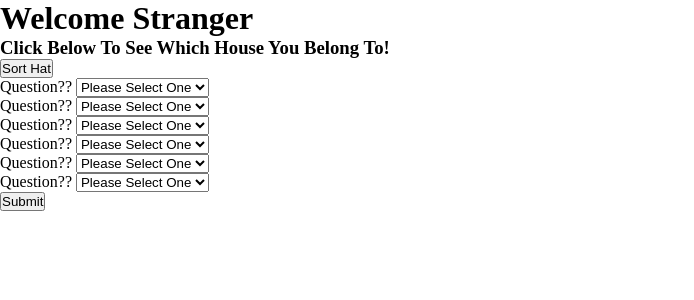
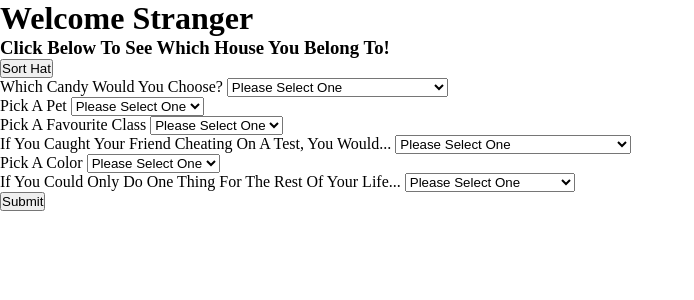
Before and after one commit to prietopedro/harry-potter-vue, a Vue app: page / in a window 1280 px wide. Shown: the top 300 px of the page, without its empty margins (0-694 px from the left). Built offline with nearby package versions, Linux system fonts and the light colour scheme.

Commit message:
Skeleton Done; needs the logic

```diff
--- a/src/components/Question.vue
+++ b/src/components/Question.vue
@@ -1,12 +1,12 @@
 <template>
     <form>
-        <label> Question??
+        <label> {{question.question}}
         <select>
                         <option value="">Please Select One</option>
-                        <option value="1">Hey</option>
-                        <option value="2">Hey</option>
-                        <option value="3">Yo</option>
-                        <option value="4">Yo</option>
+                        <option value="1">{{question.a}}</option>
+                        <option value="2">{{question.b}}</option>
+                        <option value="3">{{question.c}}</option>
+                        <option value="4">{{question.d}}</option>
         </select>
         </label>
     </form>
@@ -14,7 +14,8 @@
 
 <script>
 export default {
-    name: "Question"
+    name: "Question",
+    props: ["question"],
 }
 </script>
 
--- a/src/components/Questions.vue
+++ b/src/components/Questions.vue
@@ -1,7 +1,7 @@
 <template>
     <div>
         <div v-for="question in questions" v-bind:key="question.question">
-            <Question />
+            <Question v-bind:question="question"/>
         </div>
         <button>Submit</button>
     </div>
```
